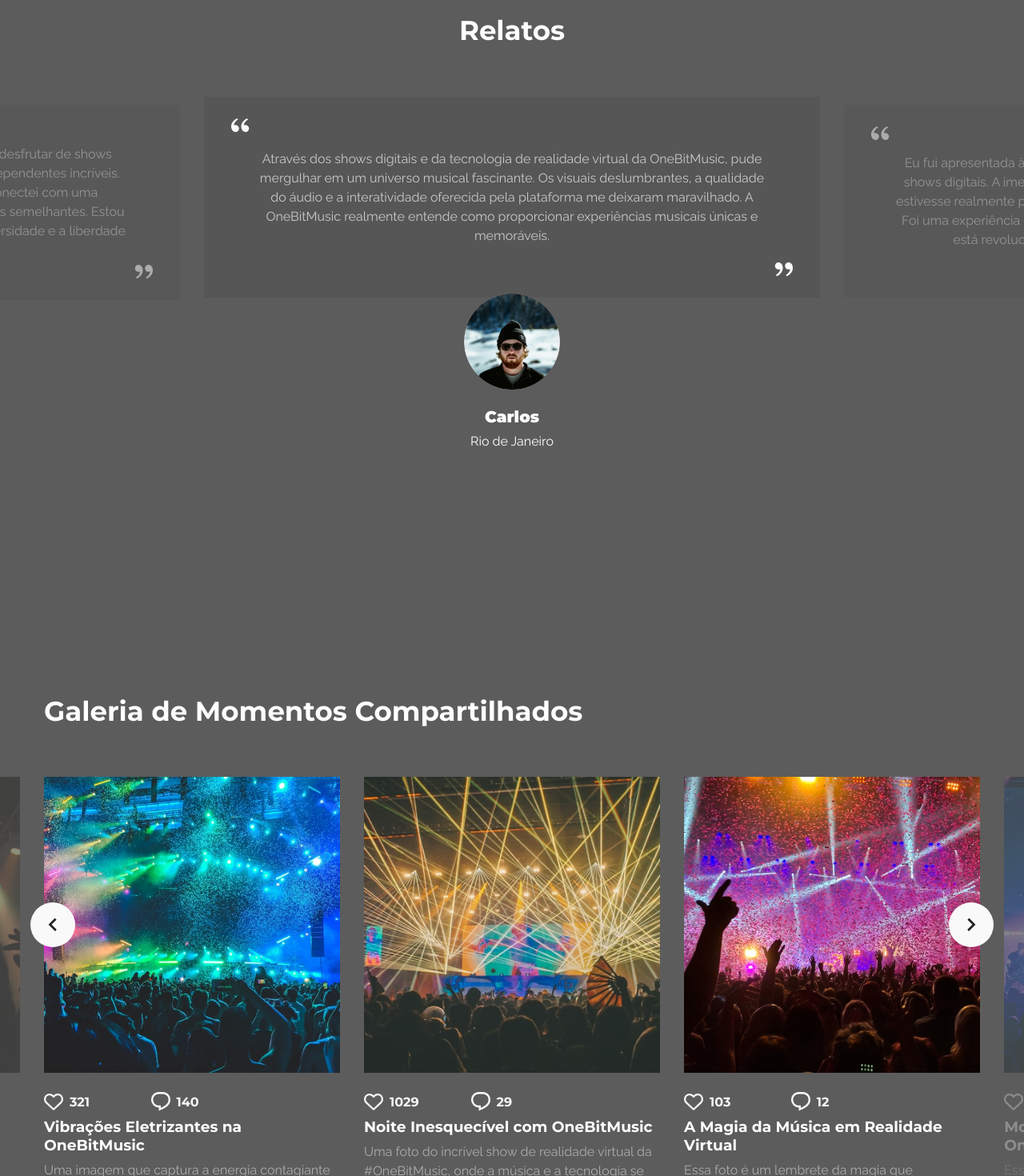
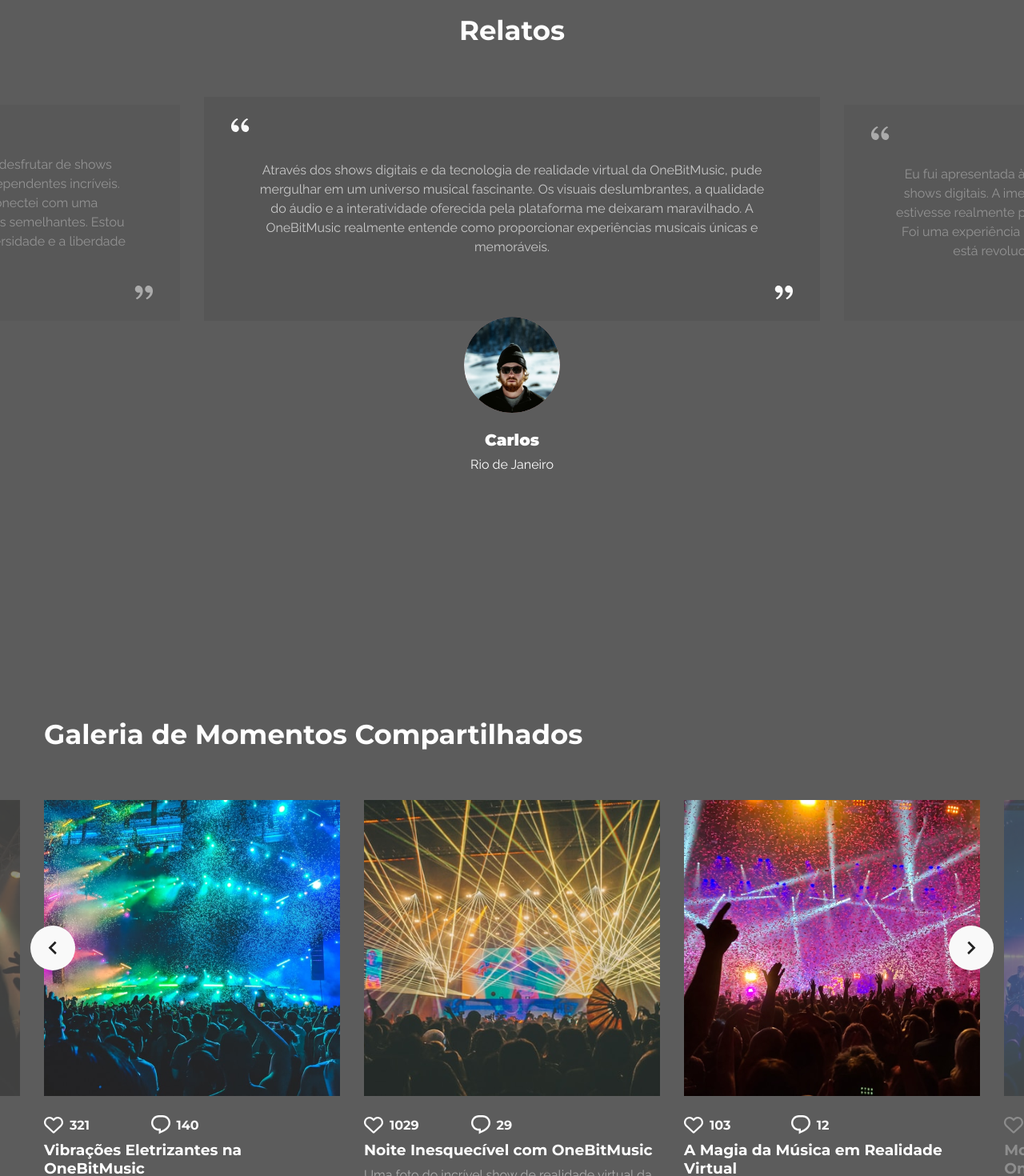
Before and after one commit to aleretamero/onebitmusic, a Next.js app: page / in a window 1280 px wide. Shown: the part 5480-6950 px from the top of the page at 80% size. Built offline with nearby package versions, Linux system fonts and the light colour scheme.

Commit message:
final commit

```diff
--- a/src/components/Gallery/Post/index.tsx
+++ b/src/components/Gallery/Post/index.tsx
@@ -47,7 +47,7 @@ export const Post = ({
       }`}
       onClick={setActivePost}
       drag="x"
-      dragElastic={0.015}
+      dragElastic={0.02}
       dragConstraints={{ left: 0, right: 0 }}
       style={{ x, cursor: 'grab' }}
       whileTap={{ cursor: 'grabbing' }}
--- a/src/components/Gallery/Post/styles.module.scss
+++ b/src/components/Gallery/Post/styles.module.scss
@@ -4,6 +4,7 @@
   flex-direction: column;
   gap: 0.5rem;
   opacity: 0.3;
+  transition: 0.1s;
 
   &.active {
     opacity: initial;
--- a/src/components/Gallery/styles.module.scss
+++ b/src/components/Gallery/styles.module.scss
@@ -1,4 +1,5 @@
 .container {
+  margin-top: 10rem;
   padding-bottom: 1.94rem;
   background-color: var(--gray-600);
   display: flex;
--- a/src/components/Testimonials/Carousel/index.tsx
+++ b/src/components/Testimonials/Carousel/index.tsx
@@ -49,7 +49,7 @@ export const Carousel = () => {
         <motion.div
           key={item.profileName}
           drag="x"
-          dragElastic={0.05}
+          dragElastic={.11}
           dragConstraints={{ left: 0, right: 0 }}
           style={{ x, cursor: 'grab' }}
           whileTap={{ cursor: 'grabbing' }}
--- a/src/components/Testimonials/Carousel/styles.module.scss
+++ b/src/components/Testimonials/Carousel/styles.module.scss
@@ -6,6 +6,7 @@
   width: 100%;
   overflow: hidden;
   margin-top: 3.81rem;
+  min-height: 30rem;
 
   @media (max-width: 57.5rem) {
     gap: 1rem;
--- a/src/components/Testimonials/Profile/styles.module.scss
+++ b/src/components/Testimonials/Profile/styles.module.scss
@@ -1,4 +1,5 @@
 .container {
+  height: 12.3125rem;
   position: relative;
   text-align: center;
   display: flex;
--- a/src/components/Testimonials/styles.module.scss
+++ b/src/components/Testimonials/styles.module.scss
@@ -1,5 +1,5 @@
 .container {
   background-color: var(--gray-600);
-  margin-bottom: 18.44rem;
+  margin-bottom: 8.44rem;
   width: 100%;
 }
--- a/src/styles/globals.scss
+++ b/src/styles/globals.scss
@@ -90,3 +90,14 @@ main {
     padding: 0 max(calc((100% - 73.125rem) / 2), 1rem);
   }
 }
+
+.animeLoad {
+  opacity: 0;
+  animation: animeLoad 1s forwards;
+}
+
+@keyframes animeLoad {
+  to {
+    opacity: 1;
+  }
+}
```
Also changed, not shown: src/components/Testimonials/Report/styles.module.scss (line endings or trailing spaces).
